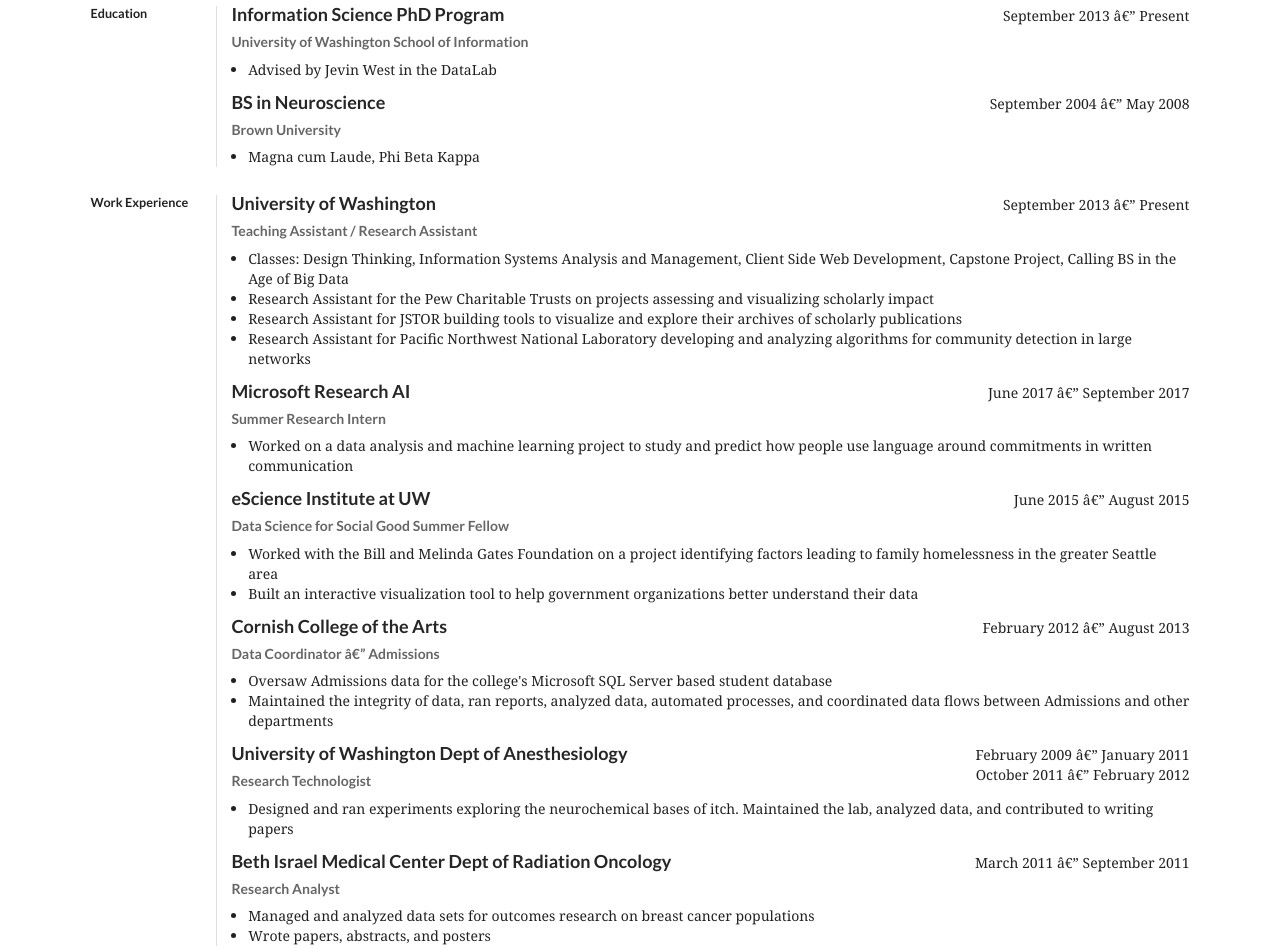
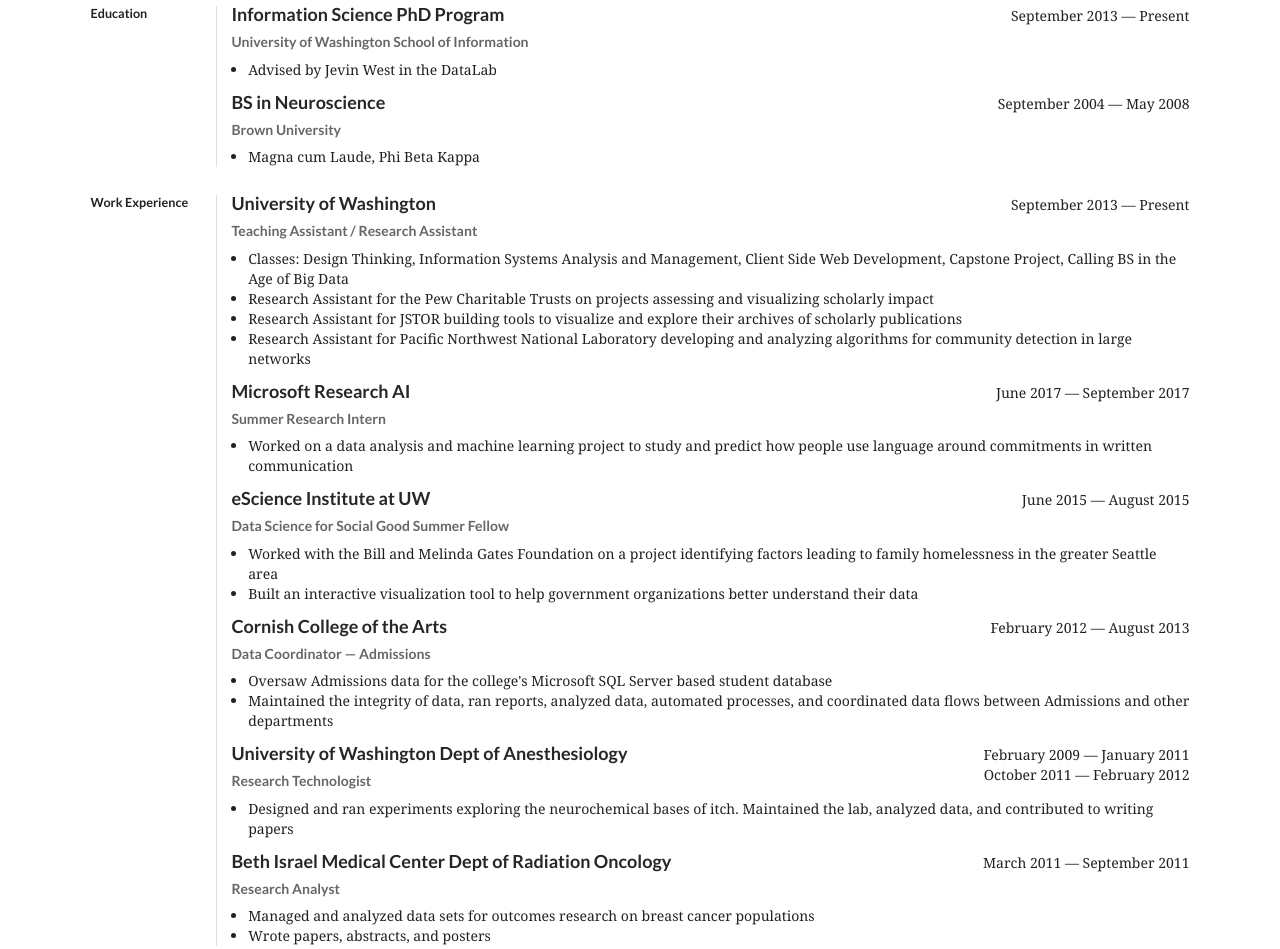
Before and after one commit to h1-the-swan/jasport.org, a plain HTML site: page resume.html in a window 1280 px wide. Shown: the part 272-1221 px from the top of the page. Drawn offline with Linux system fonts and the light colour scheme.

Commit message:
change em dash to &mdash;

```diff
--- a/resume.html
+++ b/resume.html
@@ -192,7 +192,7 @@
 						<div class="content">
 							<h3 class="header">Information Science PhD Program</h3>
 
-							<p class="dates right floated">September 2013 — Present</p>
+							<p class="dates right floated">September 2013 &mdash; Present</p>
 
 							<div class="meta">
 								<h5 class="sub header">University of Washington School of Information</h5>
@@ -211,7 +211,7 @@
 						<div class="content">
 							<h3 class="header">BS in Neuroscience</h3>
 
-							<p class="dates right floated">September 2004 — May 2008</p>
+							<p class="dates right floated">September 2004 &mdash; May 2008</p>
 
 							<div class="meta">
 								<h5 class="sub header">Brown University</h5>
@@ -246,7 +246,7 @@
 						<div class="content">
 							<h3 class="header">University of Washington</h3>
 
-							<p class="dates item right floated">September 2013 — Present</p>
+							<p class="dates item right floated">September 2013 &mdash; Present</p>
 
 							<div class="meta">
 								<h5 class="sub header">Teaching Assistant / Research Assistant</h5>
@@ -271,7 +271,7 @@
 						<div class="content">
 							<h3 class="header">Microsoft Research AI</h3>
 
-							<p class="dates item right floated">June 2017 — September 2017</p>
+							<p class="dates item right floated">June 2017 &mdash; September 2017</p>
 
 							<div class="meta">
 								<h5 class="sub header">Summer Research Intern</h5>
@@ -290,7 +290,7 @@
 						<div class="content">
 							<h3 class="header">eScience Institute at UW</h3>
 
-							<p class="dates item right floated">June 2015 — August 2015</p>
+							<p class="dates item right floated">June 2015 &mdash; August 2015</p>
 
 							<div class="meta">
 								<h5 class="sub header">Data Science for Social Good Summer Fellow</h5>
@@ -311,10 +311,10 @@
 						<div class="content">
 							<h3 class="header">Cornish College of the Arts</h3>
 
-							<p class="dates item right floated">February 2012 — August 2013</p>
+							<p class="dates item right floated">February 2012 &mdash; August 2013</p>
 
 							<div class="meta">
-								<h5 class="sub header">Data Coordinator — Admissions</h5>
+								<h5 class="sub header">Data Coordinator &mdash; Admissions</h5>
 							</div>
 							<div class="description">
 								<ul>
@@ -332,9 +332,9 @@
 						<div class="content">
 							<h3 class="header">University of Washington Dept of Anesthesiology</h3>
 
-							<p class="dates item right floated">February 2009 — January 2011</p>
+							<p class="dates item right floated">February 2009 &mdash; January 2011</p>
 
-							<p class="dates item right floated">October 2011 — February 2012</p>
+							<p class="dates item right floated">October 2011 &mdash; February 2012</p>
 
 							<div class="meta">
 								<h5 class="sub header">Research Technologist</h5>
@@ -353,7 +353,7 @@
 						<div class="content">
 							<h3 class="header">Beth Israel Medical Center Dept of Radiation Oncology</h3>
 
-							<p class="dates item right floated">March 2011 — September 2011</p>
+							<p class="dates item right floated">March 2011 &mdash; September 2011</p>
 
 							<div class="meta">
 								<h5 class="sub header">Research Analyst</h5>
```
Also changed, not shown: index.html (+1 -1 lines).
